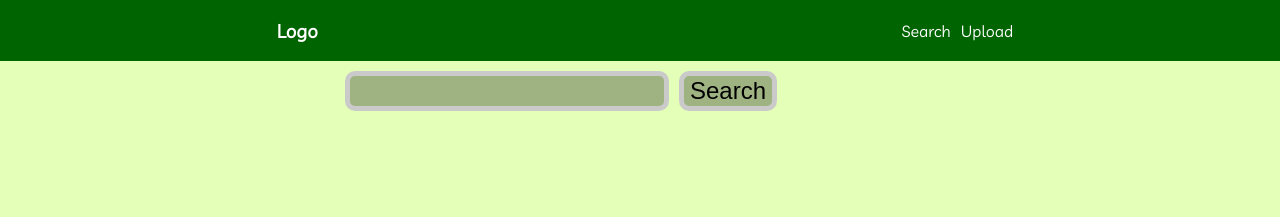
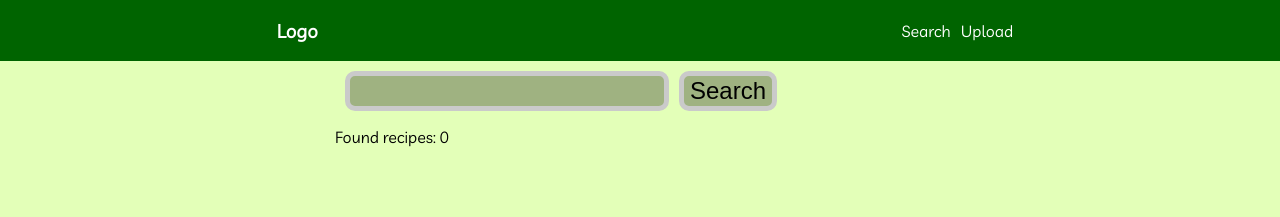
Before and after one commit to Archeloth/react-front-app, a React (Create React App) app: page /search in a window 1280 px wide. Shown: the top 217 px of the page. Built offline with nearby package versions, Linux system fonts and the light colour scheme.

Commit message:
Update Search.js

```diff
--- a/src/Search.js
+++ b/src/Search.js
@@ -6,7 +6,7 @@ function Search () {
 
     const [recipes, setRecepies] = useState([]);
     const [search, setSearch] = useState('');
-    const [query, setQuery] = useState('');
+    const [results, setResults] = useState(0);
 
     const apiEndpoint = "https://public-recepy-api.herokuapp.com/recepts/search/";
 
@@ -17,18 +17,19 @@ function Search () {
     const getSearch = e => {
         e.preventDefault();
         if(search === "") { return };
-        console.log(search);
-        console.log(query);
-        setQuery(search);
+        //console.log(search);
         getRecepies();
         setSearch("");
     }
 
     const getRecepies = async () => {
-        const response = await fetch(apiEndpoint+query);
-        const data = await response.json();
-        console.log(data);
-        setRecepies(data);
+        const response = await fetch(apiEndpoint+search);
+        if(response.status === 200){
+            const data = await response.json();
+            console.log(data);
+            setResults(data.length);
+            setRecepies(data);
+        }
     }
 
     return (
@@ -37,6 +38,7 @@ function Search () {
                 <input type="text" className="search-bar" value={search} onChange={updateSearch}/>
                 <button type="submit" className="search-button">Search</button>
             </form>
+            <p>Found recipes: {results}</p>
             <div className="recipes">
                 {recipes.map(recipe => (
                 <Recipe
```
